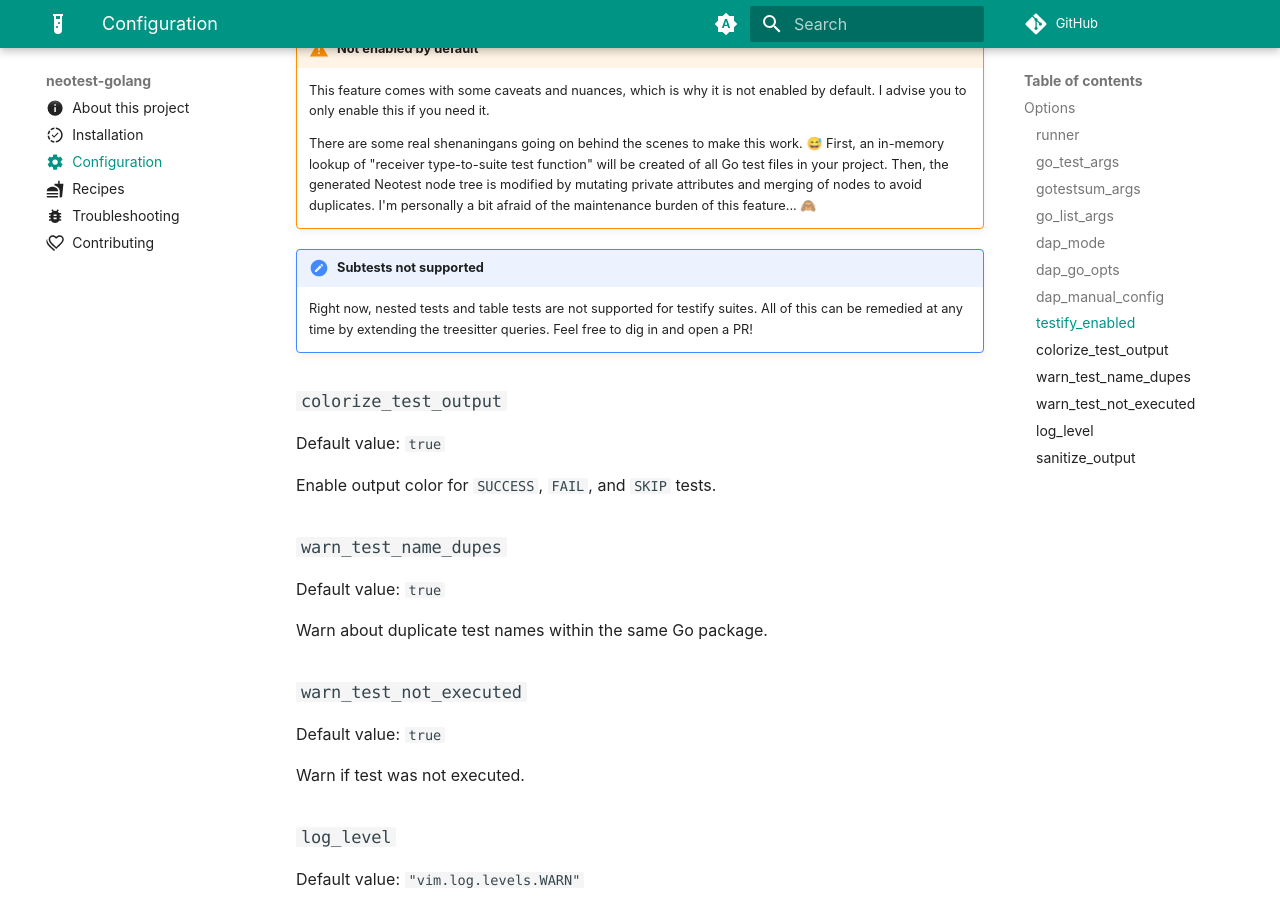
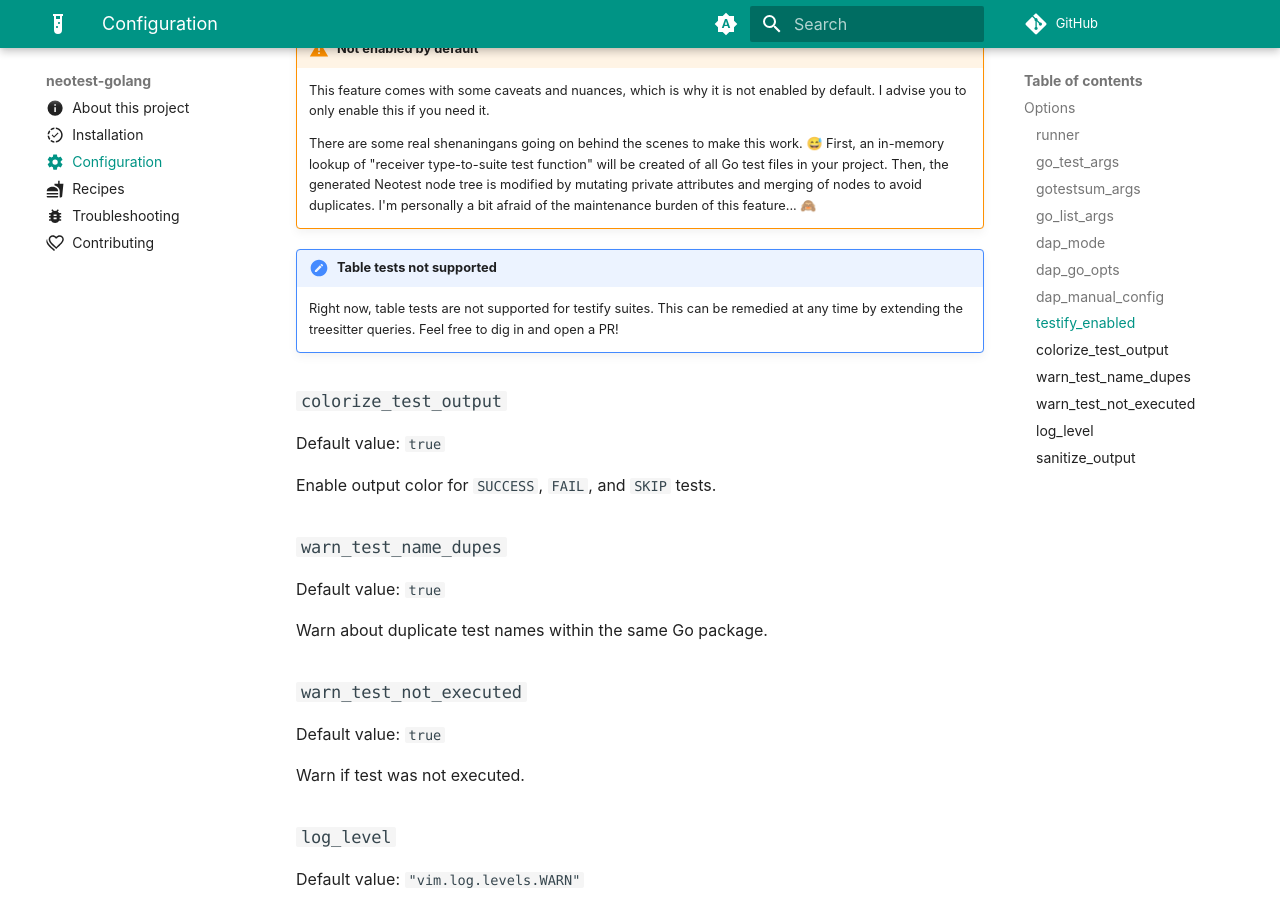
Before and after one commit to fredrikaverpil/neotest-golang, an MkDocs documentation site: the page built from docs/config.md, in a window 1280 px wide and 900 px high, scrolled down 2754 px. Built offline with MkDocs 1.6.1 and Material for MkDocs 9.7.7, drawn with Linux system fonts in a browser that asks for light colours; comment, search, counter and statistics services are not loaded.

Commit message:
docs: sub-tests are supported (#292)

```diff
--- a/docs/config.md
+++ b/docs/config.md
@@ -154,9 +154,9 @@ Enable support for [testify](https://github.com/stretchr/testify) suites.
     duplicates. I'm personally a bit afraid of the maintenance burden of this
     feature... 🙈
 
-!!! note "Subtests not supported"
+!!! note "Table tests not supported"
 
-    Right now, nested tests and table tests are not supported for testify suites. All of this can be
+    Right now, table tests are not supported for testify suites. This can be
     remedied at any time by extending the treesitter queries. Feel free to dig in
     and open a PR!
 
```
